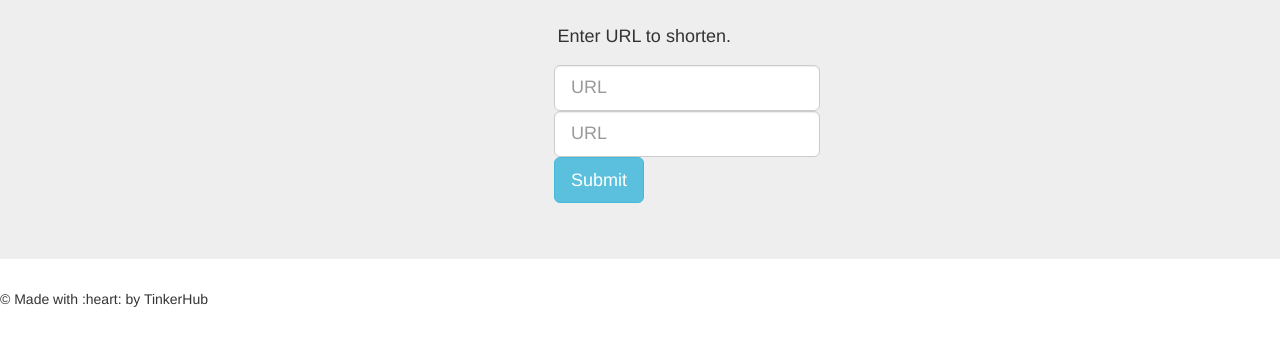
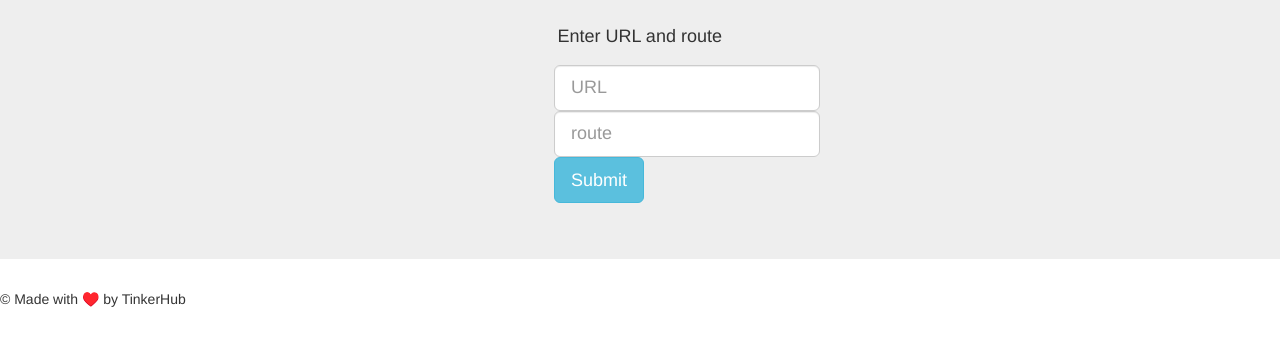
Before and after one commit to tinkerhub/linkmon, a Flask app: page / in a window 1280 px wide. Shown: the part 51-397 px from the top of the page. Run offline with Flask 2, Linux system fonts and the light colour scheme; parts of the project's set-up code (start-up, migrations or seed data) failed here and were passed over; some libraries are stand-ins or nearby versions.

Commit message:
fixed emoji

```diff
--- a/linkmon/templates/index.html
+++ b/linkmon/templates/index.html
@@ -20,11 +20,11 @@
                {% if not custom_url %}
                <div class="row">
                   <div class="col-md-offset-5 col-md-3">
-                     <h4>Enter URL to shorten.</h4>
+                     <h4>Enter URL and route</h4>
                      <form method="post" class="navbar-form navbar-right" action="">
                         <div class="form-group">
                            <input type="text" id="act_url" name="act_url" class="form-control input-lg chat-input" placeholder="URL" />
-                           <input type="text" id="custom_route" name="custom_route" class="form-control input-lg chat-input" placeholder="URL" />
+                           <input type="text" id="custom_route" name="custom_route" class="form-control input-lg chat-input" placeholder="route" />
                            <button type="submit" class="btn btn-lg btn-info">Submit</button>
                         </div>
                      </form>
@@ -38,7 +38,7 @@
             </div>
          </div>
          <footer>
-            <p>&copy; Made with :heart: by TinkerHub</p>
+            <p>&copy; Made with ♥️ by TinkerHub</p>
          </footer>
          </div>
       </body>
```
